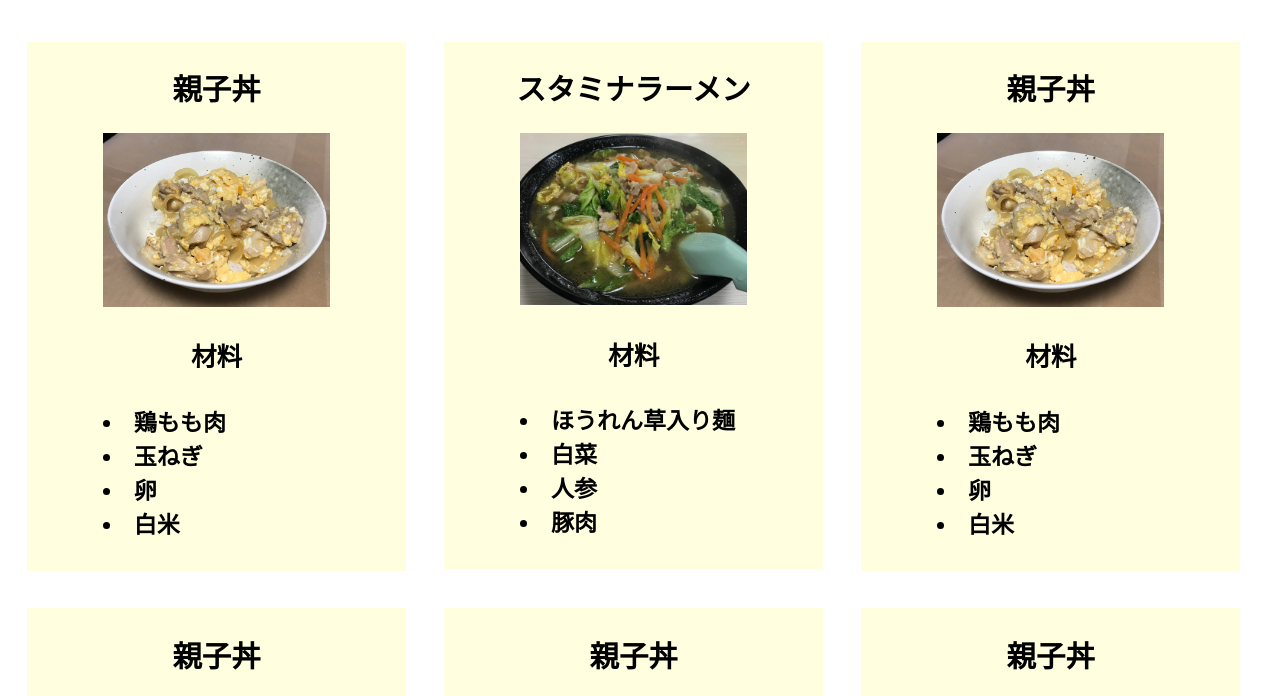
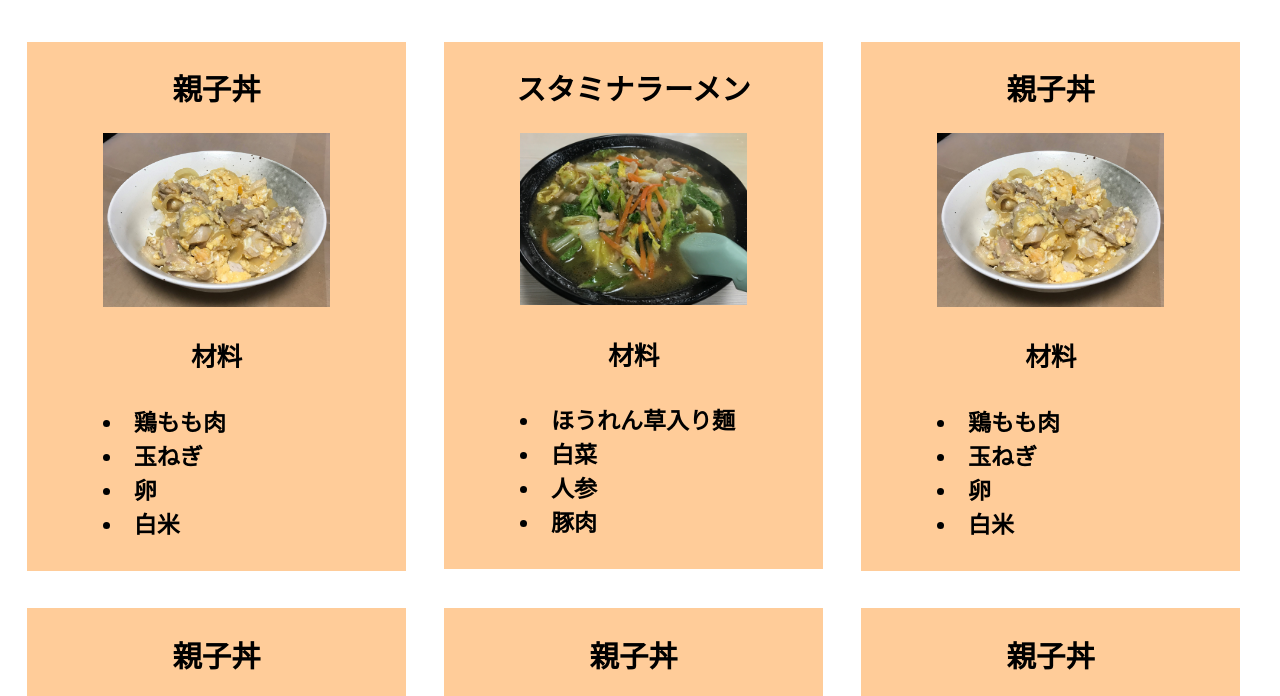
Before and after one commit to Kuro-T/kuro, a plain HTML site: page index.html in a window 1280 px wide. Shown: the part 624-1320 px from the top of the page. Drawn offline with Linux system fonts and the light colour scheme.

Commit message:
Update free.css

```diff
--- a/free.css
+++ b/free.css
@@ -120,7 +120,7 @@ textarea{
   float:left;
   width: 30%;
   margin:1.5%;
-  background-color:#ffffe0
+  background-color:#ffcc99
 }
 
 li{
```
